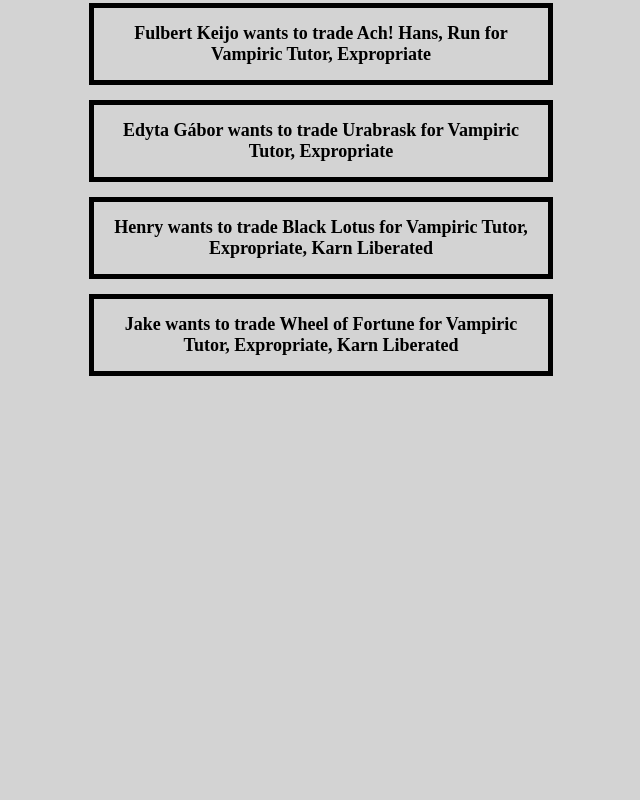
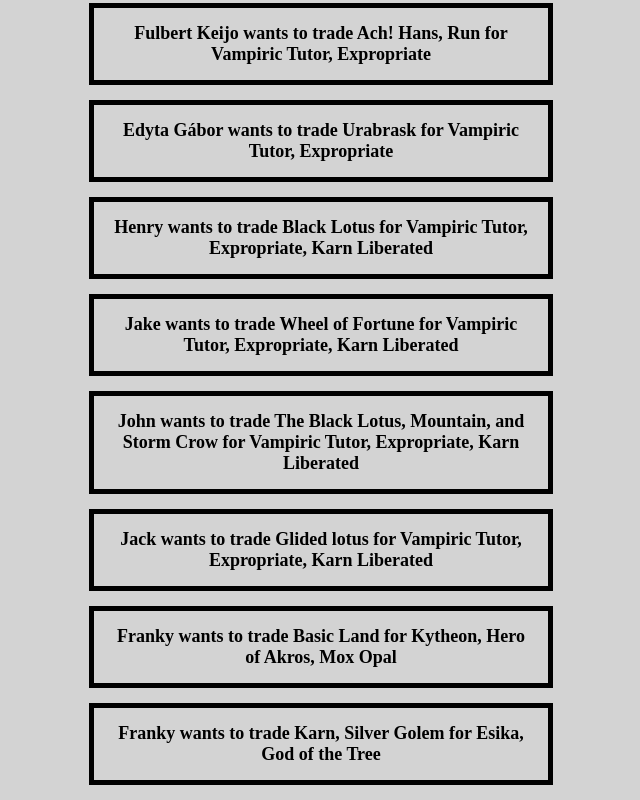
Before and after one commit to Jessieg12/Magic-Trade-Binder, a React (Create React App) app: page /pendingtrades in a window 1280 px wide. Shown: the part 809-1609 px from the top of the page, without its empty margins (319-959 px from the left). Before the commit the page ends 1200 px from the top, so only its background shows below. Built offline with nearby package versions, Linux system fonts and the light colour scheme; data requests are answered from the project's data file.

Commit message:
Added new components

```diff
--- a/db.json
+++ b/db.json
@@ -111,6 +111,20 @@
       "cardImage": "https://cards.scryfall.io/large/front/5/6/56001a36-126b-4c08-af98-a6cc4d84210e.jpg?1599709600",
       "forTrade": true,
       "id": 15
+    },
+    {
+      "cardName": "Kytheon, Hero of Akros",
+      "cardSet": "SDCC 2015",
+      "cardImage": "https://cards.scryfall.io/large/front/2/4/249cfc69-062a-43d4-9f09-7a8ba976f899.jpg?1666871389",
+      "forTrade": false,
+      "id": 16
+    },
+    {
+      "cardName": "Esika, God of the Tree",
+      "cardSet": "Secret Lair Drop",
+      "cardImage": "https://cards.scryfall.io/large/front/4/6/46d43696-3c63-4c55-bc61-e1560c8b8201.jpg?1683383495",
+      "forTrade": true,
+      "id": 17
     }
   ],
   "comment": [
@@ -153,6 +167,22 @@
     {
       "commitedTrade": "Jake wants to trade Wheel of Fortune for Vampiric Tutor, Expropriate, Karn Liberated",
       "id": 9
+    },
+    {
+      "commitedTrade": "John wants to trade The Black Lotus, Mountain, and Storm Crow for Vampiric Tutor, Expropriate, Karn Liberated",
+      "id": 10
+    },
+    {
+      "commitedTrade": "Jack wants to trade Glided lotus for Vampiric Tutor, Expropriate, Karn Liberated",
+      "id": 11
+    },
+    {
+      "commitedTrade": "Franky wants to trade Basic Land for Kytheon, Hero of Akros, Mox Opal",
+      "id": 12
+    },
+    {
+      "commitedTrade": "Franky wants to trade Karn, Silver Golem for Esika, God of the Tree",
+      "id": 13
     }
   ]
 }
--- a/src/components/AddCardForm.js
+++ b/src/components/AddCardForm.js
@@ -4,10 +4,10 @@
 // Richard Gar Card   https://cards.scryfall.io/large/front/4/9/493f3c04-2e12-44b3-957e-50c7861c4667.jpg?1562488374
 
 function AddCardForm({URL, onAddCard}){
-  let [cardName, setCardName] = useState('')
-  let [cardSet, setCardSet] = useState('')
-  let [cardImage, setCardImage] = useState('')
-  let [forTrade, setForTrade] = useState(false)
+  const [cardName, setCardName] = useState('')
+  const [cardSet, setCardSet] = useState('')
+  const [cardImage, setCardImage] = useState('')
+  const [forTrade, setForTrade] = useState(false)
 
   function handleForm(e){
     e.preventDefault()
@@ -21,6 +21,7 @@
     setCardSet('')
     setCardImage('')
     setForTrade(false)
+
     fetch(URL, {
     method: "POST",
     headers: {
@@ -41,7 +42,7 @@
           <input
             className="formStyle"
             type="text"
-            value={cardName }
+            value={cardName}
             onChange={(e)=>setCardName(e.target.value)}
             placeholder="Enter card name">
            </input>
--- a/src/components/App.js
+++ b/src/components/App.js
@@ -10,7 +10,7 @@
 let URL = 'http://localhost:3007/binder'
 
 function App() {
-  let [cards, setCards] = useState([])
+  const [cards, setCards] = useState([])
 
 
 useEffect(() =>{
@@ -31,7 +31,7 @@
          <Home />
         </Route>
         <Route exact path="/tradebinder">
-      <TradeBinder cards={cards} URL={URL} onAddCard={handleAddCard} />
+          <TradeBinder cards={cards} />
         </Route>
         <Route exact path="/tradepage">
           <TradePage cards={cards}/>
@@ -46,7 +46,6 @@
           <h1>404 not found</h1>
         </Route>
       </Switch>
-
     </div>
   );
 }
--- a/src/components/Home.js
+++ b/src/components/Home.js
@@ -2,7 +2,6 @@
 import "../comp-css/Home.css"
 
 function Home() {
-
   return (
     <div>
       <p className="title">
--- a/src/components/PendingTrades.js
+++ b/src/components/PendingTrades.js
@@ -1,12 +1,14 @@
 import React, { useEffect, useState } from "react";
+import PendingTradesComments from "./PendingTradesComments";
 import "../comp-css/PendingTrades.css"
 
 let url = 'http://localhost:3007/comment'
 
 function PendingTrades(){
-  let [comments, setComments] = useState([])
+  const [comments, setComments] = useState([])
 
-  let mappedComments = comments.map((comment) => <div className="pendingTradesCard" key={comment.id}>{comment.commitedTrade}</div>)
+  let mappedComments = comments.map((comment) =>
+  <PendingTradesComments key={comment.id} comment={comment} />)
 
   useEffect(() => {
     fetch(url)
--- /dev/null
+++ b/src/components/PendingTradesComments.js
@@ -0,0 +1,11 @@
+import React from "react";
+
+function PendingTradesComments({comment}){
+  return(
+    <div className="pendingTradesCard">
+      {comment.commitedTrade}
+    </div>
+  )
+}
+
+export default PendingTradesComments
--- a/src/components/TradeBinder.js
+++ b/src/components/TradeBinder.js
@@ -3,6 +3,9 @@
 import "../comp-css/TradeBinder.css"
 
 function TradeBinder({cards}){
+  let mappedCard = cards.map((card) =>
+    <TradeBinderCards key={card.id} card={card} />)
+
   return(
     <div>
       <p className="binderTitle">Binder Home!</p>
@@ -17,7 +20,7 @@
           </li>
         </p>
       </div>
-      <TradeBinderCards cards={cards}/>
+      {mappedCard}
     </div>
   )
 }
--- a/src/components/TradeBinderCards.js
+++ b/src/components/TradeBinderCards.js
@@ -1,11 +1,11 @@
 import React from "react";
 import "../comp-css/TradeBinderCards.css"
 
-function TradeBinderCards({cards}){
-let mappedCard = cards.map((card) =>
-  <div
-    className="card"
-    key={card.id}>
+function TradeBinderCards({card}){
+
+  return (
+      <div
+    className="card">
       <p>
     {card.cardName}
       </p>
@@ -24,12 +24,6 @@
         <label>
           Available for trade?
         </label>
-
-  </div>
-  )
-  return (
-    <div>
-      {mappedCard}
     </div>
   )
 }
--- a/src/components/TradePage.js
+++ b/src/components/TradePage.js
@@ -4,8 +4,8 @@
 import "../comp-css/TradePage.css"
 
 function TradePage({cards}){
-    let [tradeCards, setTradeCards] = useState([])
-    let [statement, setStatement] = useState([])
+    const [tradeCards, setTradeCards] = useState([])
+    const [statement, setStatement] = useState([])
 
     function handleClick(card){
      if(!tradeCards.includes(card)){
--- a/src/components/TradePageSelectedForm.js
+++ b/src/components/TradePageSelectedForm.js
@@ -2,8 +2,8 @@
 import "../comp-css/TradePageSelectedForm.css"
 
 function TradePageSelectedForm({setTradeCards, statement}){
-  let [tradingCardName, setTradingCardname] = useState('')
-  let [userName, setUserName] = useState('')
+  const [tradingCardName, setTradingCardname] = useState('')
+  const [userName, setUserName] = useState('')
 
   function handleSubmit(e){
     e.preventDefault()
```
Lines whose indentation alone changed are shown as unchanged.
